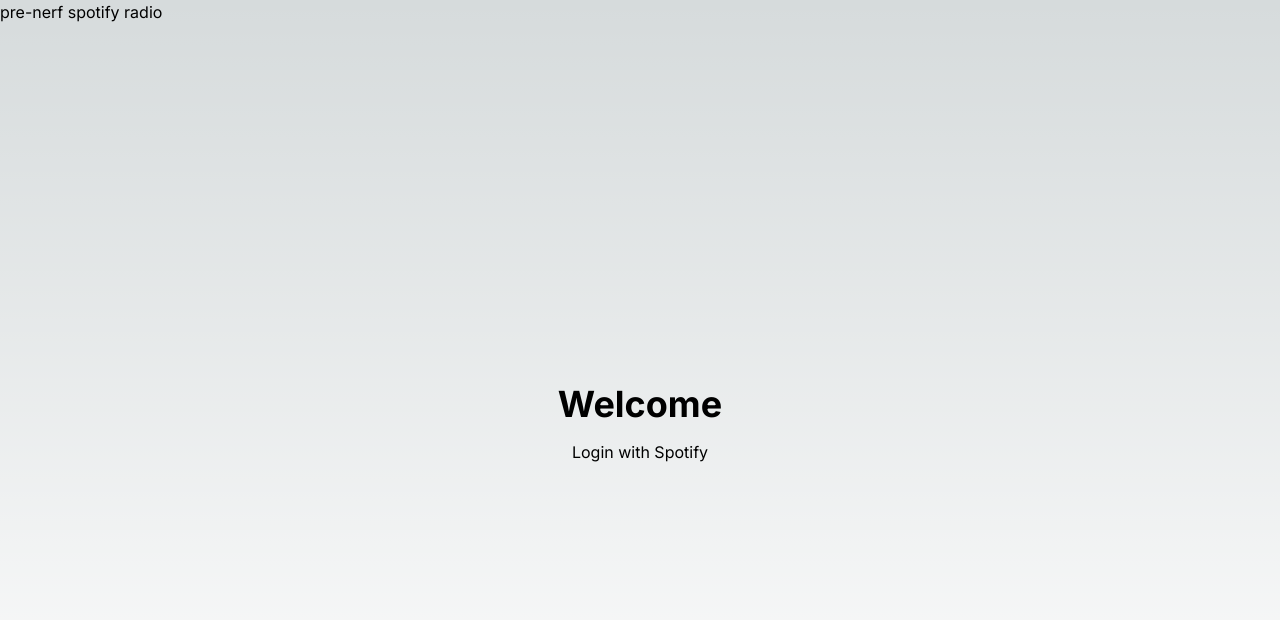
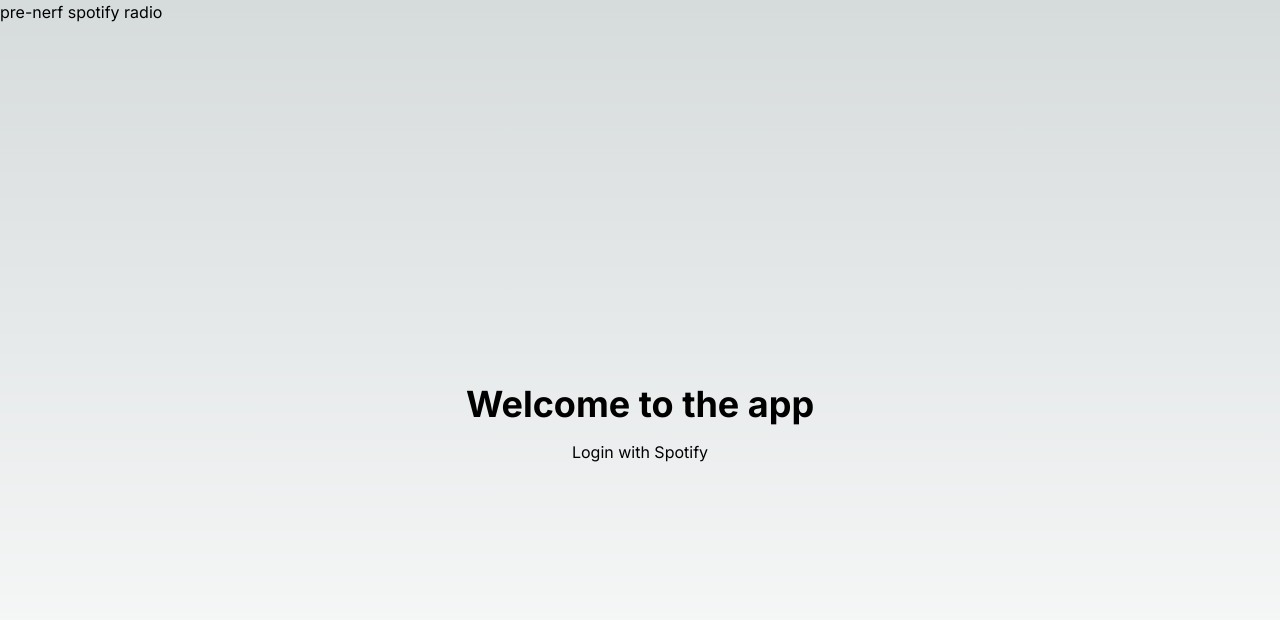
Before and after one commit to DzakirinAsyraff/pre-nerf-spotify-radio, a Next.js app: page / in a window 1280 px wide. Shown: the top 620 px of the page. Built offline with nearby package versions, Linux system fonts and the light colour scheme.

Commit message:
SRK-2 New title

```diff
--- a/app/page.tsx
+++ b/app/page.tsx
@@ -12,7 +12,7 @@ export default function Home() {
   return (
     <div className="flex h-screen items-center justify-center">
       <div className="text-center">
-        <h1 className="text-4xl font-bold mb-4">Welcome</h1>
+        <h1 className="text-4xl font-bold mb-4">Welcome to the app</h1>
         <Link href="/api/login">
           <button>Login with Spotify</button>
         </Link>
```
Also changed, not shown: .gitlab-ci.yml.
